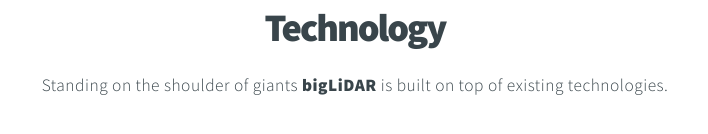
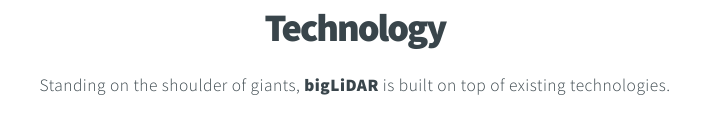
Before and after one commit to bigLiDAR/bigLiDAR, a plain HTML site: page index.html in a window 1280 px wide. Shown: the part 2404-2538 px from the top of the page, 285-993 px from the left. Drawn offline with Linux system fonts and the light colour scheme.

Commit message:
punctuation

```diff
--- a/index.html
+++ b/index.html
@@ -93,7 +93,7 @@
 				<div class="content container">
 					<header>
 						<h2>Technology</h2>
-						<p>Standing on the shoulder of giants <strong>bigLiDAR</strong> is built on top of existing technologies.</p>
+						<p>Standing on the shoulder of giants, <strong>bigLiDAR</strong> is built on top of existing technologies.</p>
 					</header>
 
 					<!--
```
